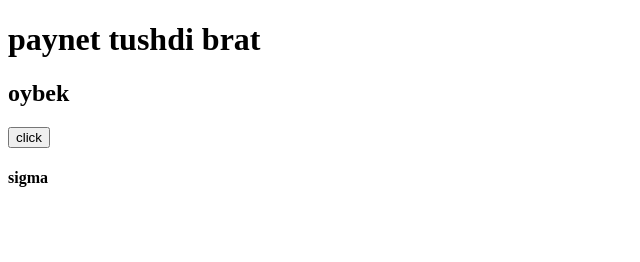
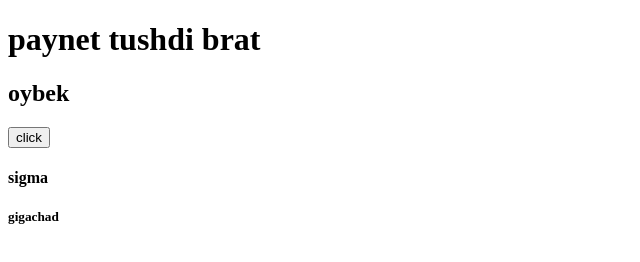
Before and after one commit to oybek707a/githupga-kirdim, a plain HTML site: page index.html in a window 1280 px wide. Shown: the full height of the page, 0-640 px from the left. Drawn offline with Linux system fonts and the light colour scheme.

Commit message:
Update index.html

```diff
--- a/index.html
+++ b/index.html
@@ -10,5 +10,6 @@
     <h2>oybek</h2>
     <button>click</button>
     <h4>sigma</h4>
+    <h5>gigachad</h5>
 </body>
 </html>
```
